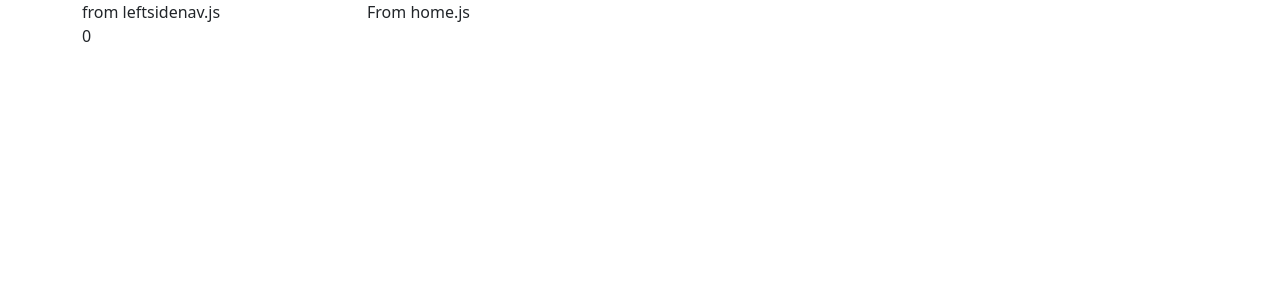
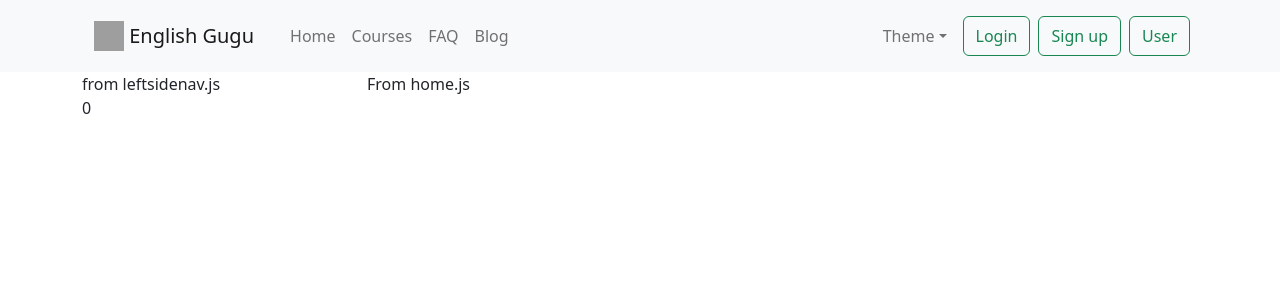
Before and after one commit to ashrafcse3/learning-platform-client-assignment-10, a React (Create React App) app: page / in a window 1280 px wide. Shown: the top 300 px of the page. Built offline with nearby package versions, Linux system fonts and the light colour scheme; no server answers; grey boxes are pictures that could not be loaded.

Commit message:
added responsive navbar

```diff
--- a/src/Pages/Shared/Header/Header.js
+++ b/src/Pages/Shared/Header/Header.js
@@ -1,9 +1,47 @@
 import React from 'react';
+import { Navbar, Nav, Container, NavDropdown, Button } from 'react-bootstrap';
 
 const Header = () => {
     return (
         <div>
-            from header.js
+            <Navbar bg="light" expand="lg">
+                <Container>
+                    <Navbar bg="light" variant="light">
+                        <Container>
+                            <Navbar.Brand href="#home">
+                                <img
+                                    alt=""
+                                    src="https://cdn-icons-png.flaticon.com/512/760/760921.png"
+                                    width="30"
+                                    height="30"
+                                    className="d-inline-block align-top"
+                                />{' '}
+                                English Gugu
+                            </Navbar.Brand>
+                        </Container>
+                    </Navbar>
+                    <Navbar.Toggle aria-controls="basic-navbar-nav" />
+                    <Navbar.Collapse id="basic-navbar-nav">
+                        <Nav className="me-auto">
+                            <Nav.Link href="#home">Home</Nav.Link>
+                            <Nav.Link href="#link">Courses</Nav.Link>
+                            <Nav.Link href="#link">FAQ</Nav.Link>
+                            <Nav.Link href="#link">Blog</Nav.Link>
+                        </Nav>
+                        <Nav className="d-flex">
+                            {/* Choosing theme start */}
+                            <NavDropdown title="Theme" id="basic-nav-dropdown" className='me-2'>
+                                <NavDropdown.Item href="#action/3.1">Light</NavDropdown.Item>
+                                <NavDropdown.Item href="#action/3.1">Dark</NavDropdown.Item>
+                            </NavDropdown>
+                            {/* Choosing theme end */}
+                            <Button className="me-2" variant="outline-success">Login</Button>
+                            <Button className="me-2" variant="outline-success">Sign up</Button>
+                            <Button className="me-2" variant="outline-success">User</Button>
+                        </Nav>
+                    </Navbar.Collapse>
+                </Container>
+            </Navbar>
         </div>
     );
 };
--- a/src/layouts/Main.js
+++ b/src/layouts/Main.js
@@ -1,11 +1,13 @@
 import React from 'react';
 import { Col, Container, Row } from 'react-bootstrap';
 import { Outlet } from 'react-router-dom';
+import Header from '../Pages/Shared/Header/Header';
 import LeftSideNav from '../Pages/Shared/LeftSideNav/LeftSideNav';
 
 const Main = () => {
     return (
         <div>
+            <Header></Header>
             <Container>
                 <Row>
                     <Col lg="3">
```
